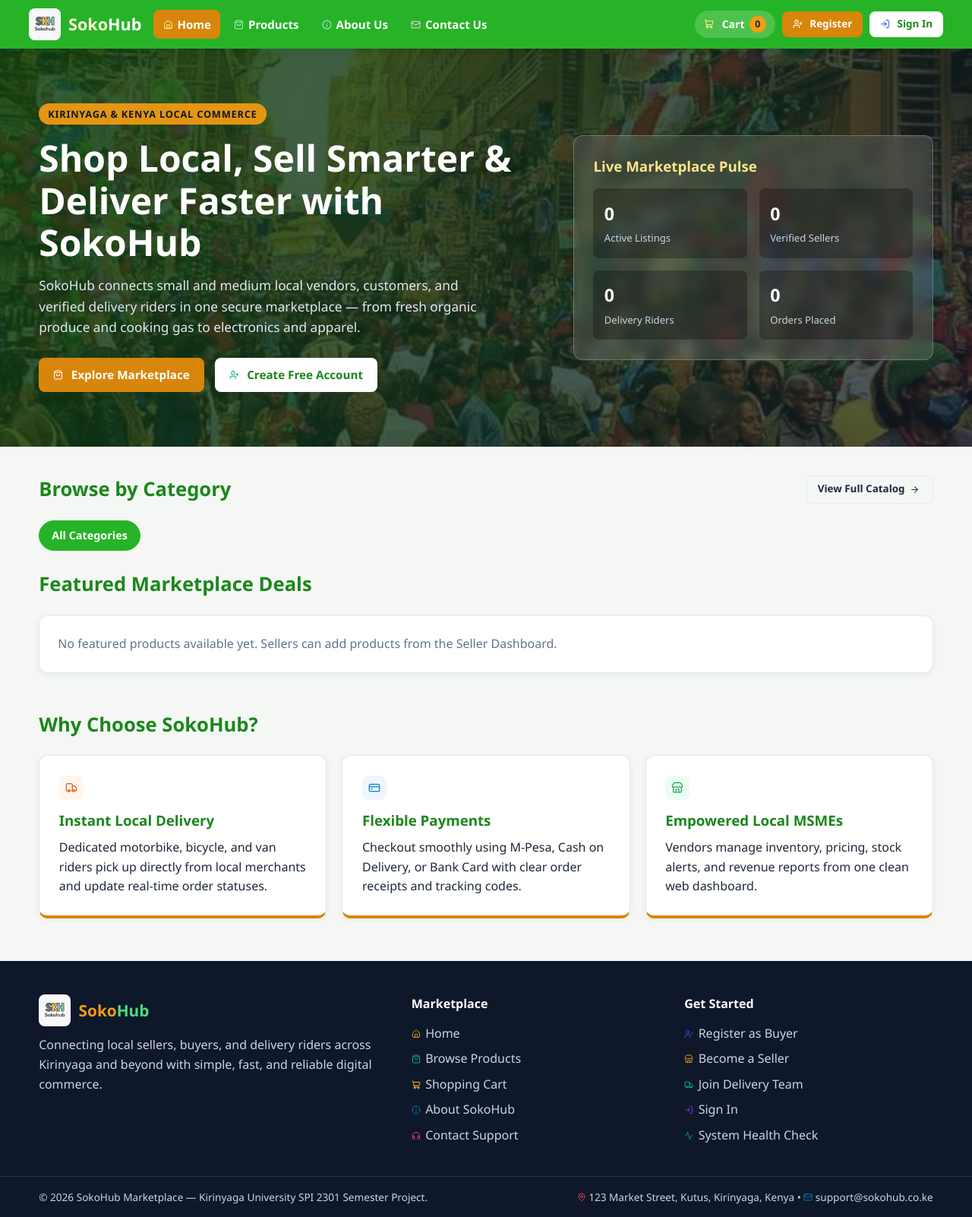
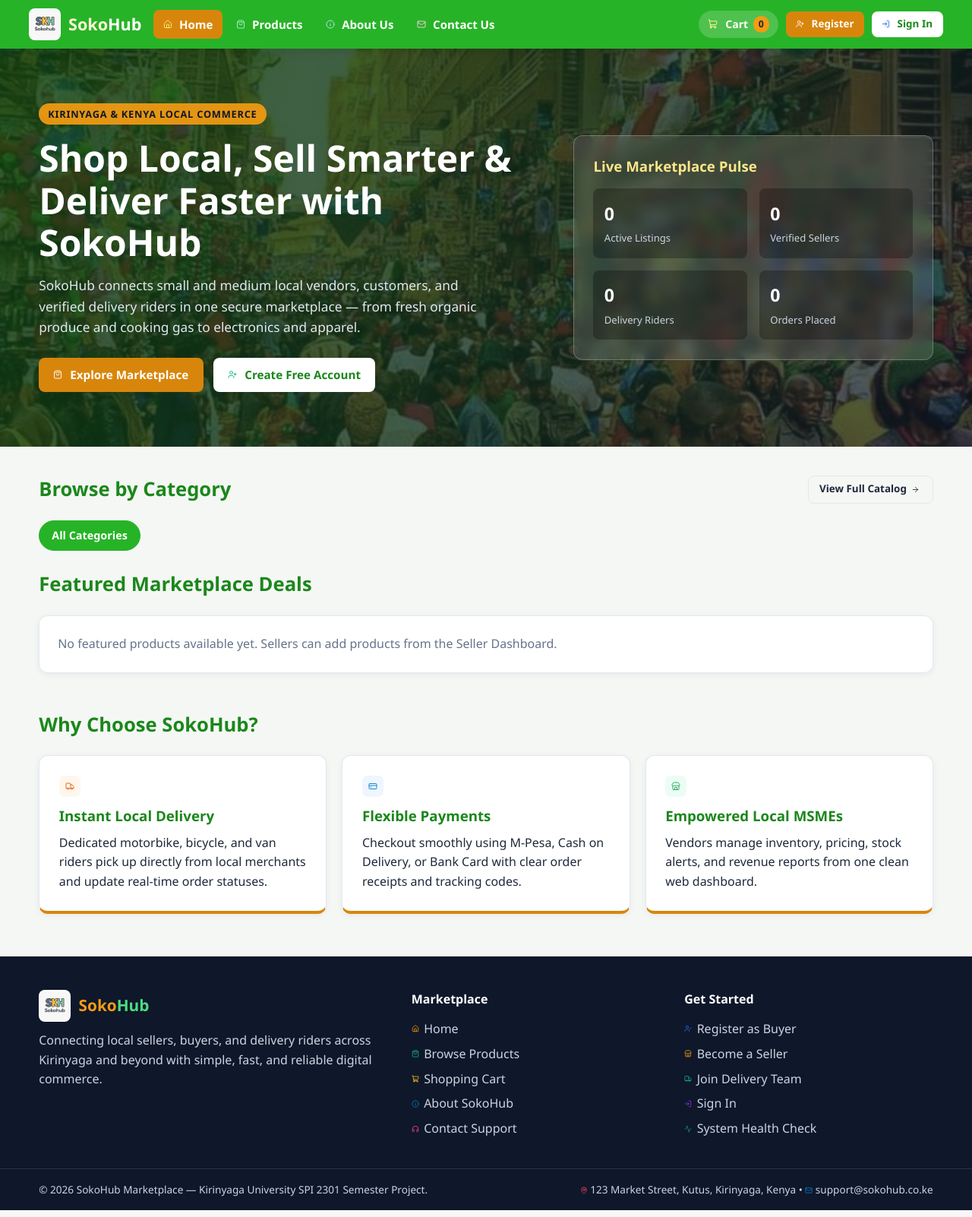
Before and after one commit to webers-grp/Project-SokoHub, a PHP site: page / in a window 1280 px wide. Shown: the whole page at 76% size. Run offline with PHP 8.4, Linux system fonts and the light colour scheme; data that the repository does not hold is empty.

Commit message:
style: enforce ultra-compact 11px-13px Lucide sizing, SVG-level attributes, and asset cache-busting

```diff
--- a/assets/css/style.css
+++ b/assets/css/style.css
@@ -1151,95 +1151,127 @@ table.data-table {
 /* ---------------- Lucide Vector Icons (Compact & Colorful System) ---------------- */
 .lucide, [data-lucide] {
     display: inline-block;
-    vertical-align: -2px;
+    vertical-align: -1.5px;
     stroke-width: 1.85;
     fill: none;
     flex-shrink: 0;
     transition: transform 0.15s ease, stroke 0.2s ease;
 }
 
-/* Global compact default icon sizing (14px) */
-svg.lucide, .lucide {
-    width: 14px;
-    height: 14px;
+/* Global compact default icon sizing (13px max) */
+svg.lucide, .lucide, [data-lucide] {
+    width: 13px !important;
+    height: 13px !important;
+    max-width: 13px !important;
+    max-height: 13px !important;
 }
 
 /* Size Modifiers (Strictly compact & proportional) */
-.lucide-xs, svg.lucide-xs {
-    width: 12px !important;
-    height: 12px !important;
+.lucide-xs, svg.lucide-xs, [data-lucide].lucide-xs {
+    width: 10px !important;
+    height: 10px !important;
+    max-width: 10px !important;
+    max-height: 10px !important;
     stroke-width: 1.9;
     vertical-align: -1px;
 }
 
-.lucide-sm, svg.lucide-sm {
-    width: 13px !important;
-    height: 13px !important;
+.lucide-sm, svg.lucide-sm, [data-lucide].lucide-sm {
+    width: 12px !important;
+    height: 12px !important;
+    max-width: 12px !important;
+    max-height: 12px !important;
     stroke-width: 1.85;
     vertical-align: -1.5px;
 }
 
-.lucide-md, svg.lucide-md {
-    width: 15px !important;
-    height: 15px !important;
+.lucide-md, svg.lucide-md, [data-lucide].lucide-md {
+    width: 13px !important;
+    height: 13px !important;
+    max-width: 13px !important;
+    max-height: 13px !important;
     stroke-width: 1.85;
-    vertical-align: -2px;
+    vertical-align: -1.5px;
 }
 
-.lucide-lg, svg.lucide-lg {
-    width: 17px !important;
-    height: 17px !important;
+.lucide-lg, svg.lucide-lg, [data-lucide].lucide-lg {
+    width: 14px !important;
+    height: 14px !important;
+    max-width: 14px !important;
+    max-height: 14px !important;
     stroke-width: 1.8;
 }
 
-.lucide-xl, svg.lucide-xl {
-    width: 20px !important;
-    height: 20px !important;
+.lucide-xl, svg.lucide-xl, [data-lucide].lucide-xl {
+    width: 16px !important;
+    height: 16px !important;
+    max-width: 16px !important;
+    max-height: 16px !important;
     stroke-width: 1.75;
 }
 
 /* Headings auto-sizing so icons in headers never look oversized */
-h1 > .lucide, h1 > svg.lucide { width: 18px; height: 18px; vertical-align: -3px; }
-h2 > .lucide, h2 > svg.lucide { width: 15px; height: 15px; vertical-align: -2px; }
-h3 > .lucide, h3 > svg.lucide { width: 14px; height: 14px; vertical-align: -2px; }
+h1 > .lucide, h1 > svg.lucide { width: 15px !important; height: 15px !important; max-width: 15px !important; max-height: 15px !important; vertical-align: -2px; }
+h2 > .lucide, h2 > svg.lucide { width: 13px !important; height: 13px !important; max-width: 13px !important; max-height: 13px !important; vertical-align: -1.5px; }
+h3 > .lucide, h3 > svg.lucide { width: 12px !important; height: 12px !important; max-width: 12px !important; max-height: 12px !important; vertical-align: -1px; }
 
 /* Sizing inside buttons & interactive controls */
-.btn .lucide {
-    width: 13px;
-    height: 13px;
-    margin-right: 0.25rem;
+.btn .lucide, .btn svg.lucide {
+    width: 12px !important;
+    height: 12px !important;
+    max-width: 12px !important;
+    max-height: 12px !important;
+    margin-right: 0.22rem;
     vertical-align: -1.5px;
 }
 
-.btn-sm .lucide {
-    width: 12px;
-    height: 12px;
-    margin-right: 0.2rem;
-    vertical-align: -1px;
-}
-
-.cart-pill .lucide {
-    width: 14px;
-    height: 14px;
-    margin-right: 0.25rem;
-}
-
-.user-pill .lucide {
-    width: 13px;
-    height: 13px;
-    margin-right: 0.22rem;
-}
-
-.badge .lucide {
-    width: 11px;
-    height: 11px;
+.btn-sm .lucide, .btn-sm svg.lucide {
+    width: 11px !important;
+    height: 11px !important;
+    max-width: 11px !important;
+    max-height: 11px !important;
     margin-right: 0.18rem;
     vertical-align: -1px;
 }
 
-table .lucide {
-    width: 12px;
-    height: 12px;
+.cart-pill .lucide, .cart-pill svg.lucide {
+    width: 13px !important;
+    height: 13px !important;
+    max-width: 13px !important;
+    max-height: 13px !important;
+    margin-right: 0.22rem;
+}
+
+.user-pill .lucide, .user-pill svg.lucide {
+    width: 12px !important;
+    height: 12px !important;
+    max-width: 12px !important;
+    max-height: 12px !important;
+    margin-right: 0.2rem;
+}
+
+.badge .lucide, .badge svg.lucide {
+    width: 10px !important;
+    height: 10px !important;
+    max-width: 10px !important;
+    max-height: 10px !important;
+    margin-right: 0.15rem;
+    vertical-align: -1px;
+}
+
+table .lucide, table svg.lucide {
+    width: 11px !important;
+    height: 11px !important;
+    max-width: 11px !important;
+    max-height: 11px !important;
+}
+
+.nav-links .lucide, .nav-links svg.lucide {
+    width: 12px !important;
+    height: 12px !important;
+    max-width: 12px !important;
+    max-height: 12px !important;
+    margin-right: 0.22rem;
 }
 
 /* ---------------- Global Semantic Auto-Color Palette by Icon Name ---------------- */
@@ -1373,17 +1405,19 @@ table .lucide {
 
 /* Circular Icon Badges for Dashboard KPIs & Stats */
 .stat-icon-wrap {
-    width: 30px;
-    height: 30px;
-    border-radius: 8px;
+    width: 26px;
+    height: 26px;
+    border-radius: 7px;
     display: inline-flex;
     align-items: center;
     justify-content: center;
     flex-shrink: 0;
 }
-.stat-icon-wrap .lucide {
-    width: 15px !important;
-    height: 15px !important;
+.stat-icon-wrap .lucide, .stat-icon-wrap svg.lucide {
+    width: 13px !important;
+    height: 13px !important;
+    max-width: 13px !important;
+    max-height: 13px !important;
 }
 .stat-icon-emerald { background: #ecfdf5; color: #059669; }
 .stat-icon-emerald .lucide { stroke: #059669 !important; }
@@ -1411,32 +1445,32 @@ table .lucide {
 
 /* Tinted Icon Badges for Value Propositions on Home */
 .prop-icon-wrap {
-    width: 32px;
-    height: 32px;
-    border-radius: 8px;
+    width: 28px;
+    height: 28px;
+    border-radius: 7px;
     display: inline-flex;
     align-items: center;
     justify-content: center;
-    margin-bottom: 0.75rem;
+    margin-bottom: 0.6rem;
 }
 .prop-icon-amber { background: #fff7ed; color: #ea580c; }
-.prop-icon-amber .lucide { stroke: #ea580c !important; width: 16px !important; height: 16px !important; }
+.prop-icon-amber .lucide { stroke: #ea580c !important; width: 14px !important; height: 14px !important; }
 
 .prop-icon-blue  { background: #eff6ff; color: #0284c7; }
-.prop-icon-blue .lucide { stroke: #0284c7 !important; width: 16px !important; height: 16px !important; }
+.prop-icon-blue .lucide { stroke: #0284c7 !important; width: 14px !important; height: 14px !important; }
 
 .prop-icon-green { background: #ecfdf5; color: #16a34a; }
-.prop-icon-green .lucide { stroke: #16a34a !important; width: 16px !important; height: 16px !important; }
+.prop-icon-green .lucide { stroke: #16a34a !important; width: 14px !important; height: 14px !important; }
 
 /* Tinted Role Icons on Registration Page */
 .role-icon-buyer    { background: #eff6ff !important; color: #2563eb !important; }
-.role-icon-buyer .lucide { stroke: #2563eb !important; width: 20px !important; height: 20px !important; }
+.role-icon-buyer .lucide { stroke: #2563eb !important; width: 16px !important; height: 16px !important; }
 
 .role-icon-seller   { background: #fffbeb !important; color: #d97706 !important; }
-.role-icon-seller .lucide { stroke: #d97706 !important; width: 20px !important; height: 20px !important; }
+.role-icon-seller .lucide { stroke: #d97706 !important; width: 16px !important; height: 16px !important; }
 
 .role-icon-delivery { background: #ecfdf5 !important; color: #059669 !important; }
-.role-icon-delivery .lucide { stroke: #059669 !important; width: 20px !important; height: 20px !important; }
+.role-icon-delivery .lucide { stroke: #059669 !important; width: 16px !important; height: 16px !important; }
 
 @media print {
     .site-header,
--- a/assets/js/app.js
+++ b/assets/js/app.js
@@ -80,9 +80,15 @@ document.addEventListener('DOMContentLoaded', () => {
         renderBarChart(canvas);
     });
 
-    // 7. Initialize Lucide Vector Icons
+    // 7. Initialize Lucide Vector Icons (Strict Compact Default)
     if (typeof lucide !== 'undefined' && typeof lucide.createIcons === 'function') {
-        lucide.createIcons();
+        lucide.createIcons({
+            attrs: {
+                width: '13',
+                height: '13',
+                'stroke-width': '1.85'
+            }
+        });
     }
 });
 
--- a/includes/footer.php
+++ b/includes/footer.php
@@ -48,12 +48,18 @@ $lastVisitCookie = $_COOKIE['sokohub_last_visit'] ?? null;
     </div>
 </footer>
 
-<script src="<?= e(url('assets/js/lucide.min.js')) ?>"></script>
+<script src="<?= e(url('assets/js/lucide.min.js?v=' . filemtime(__DIR__ . '/../assets/js/lucide.min.js'))) ?>"></script>
 <script>
-    if (typeof lucide !== 'undefined') {
-        lucide.createIcons();
+    if (typeof lucide !== 'undefined' && typeof lucide.createIcons === 'function') {
+        lucide.createIcons({
+            attrs: {
+                width: '13',
+                height: '13',
+                'stroke-width': '1.85'
+            }
+        });
     }
 </script>
-<script src="<?= e(url('assets/js/app.js')) ?>"></script>
+<script src="<?= e(url('assets/js/app.js?v=' . filemtime(__DIR__ . '/../assets/js/app.js'))) ?>"></script>
 </body>
 </html>
--- a/includes/header.php
+++ b/includes/header.php
@@ -17,7 +17,7 @@ $flash = get_flash();
     <meta charset="UTF-8">
     <meta name="viewport" content="width=device-width, initial-scale=1.0">
     <title><?= e($pageTitle) ?></title>
-    <link rel="stylesheet" href="<?= e(url('assets/css/style.css')) ?>">
+    <link rel="stylesheet" href="<?= e(url('assets/css/style.css?v=' . filemtime(__DIR__ . '/../assets/css/style.css'))) ?>">
 </head>
 <body>
 <header class="site-header">
```
